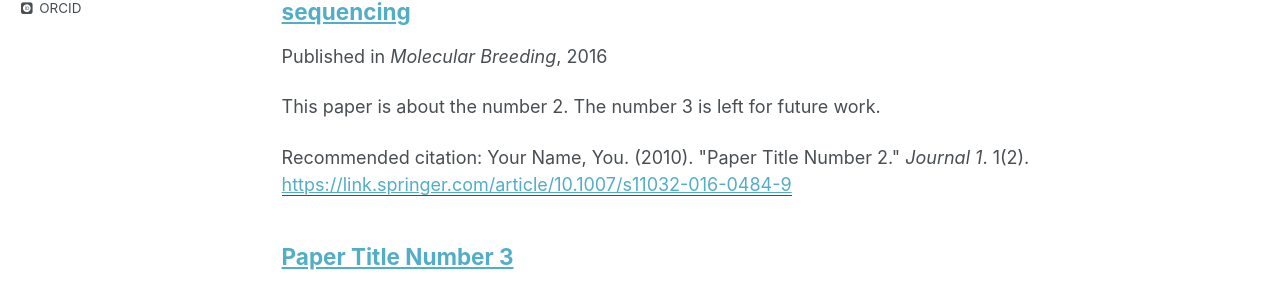
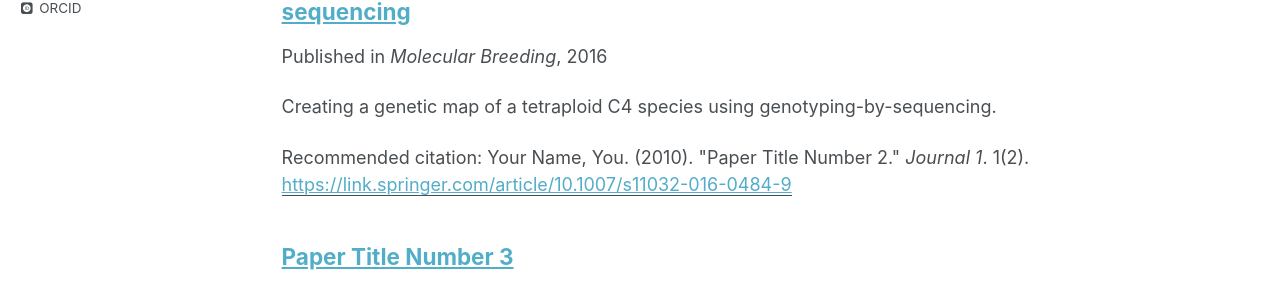
Before and after one commit to plant-physio/plant-physio.github.io, a Jekyll site: the page built from _pages/publications.md, in a window 1280 px wide and 1264 px high. Shown: the part 600-889 px from the top of the window. Built offline with Jekyll 4.4.1, drawn with Linux system fonts in a browser that asks for light colours; some web fonts are replaced.

```diff
--- a/_publications/2010-10-01-paper-title-number-2.md
+++ b/_publications/2010-10-01-paper-title-number-2.md
@@ -2,9 +2,10 @@
 title: "Linkage mapping in prairie cordgrass (Spartina pectinata Link) using genotyping-by-sequencing"
 collection: publications
 permalink: /publication/2010-10-01-paper-title-number-2
-excerpt: 'This paper is about the number 2. The number 3 is left for future work.'
+excerpt: 'Creating a genetic map of a tetraploid C4 species using genotyping-by-sequencing.'
 date: 2016-05-16
 venue: 'Molecular Breeding'
+Journal: 'Molecular Breeding'
 paperurl: 'https://link.springer.com/article/10.1007/s11032-016-0484-9'
 citation: 'Your Name, You. (2010). &quot;Paper Title Number 2.&quot; <i>Journal 1</i>. 1(2).'
 ---
```
